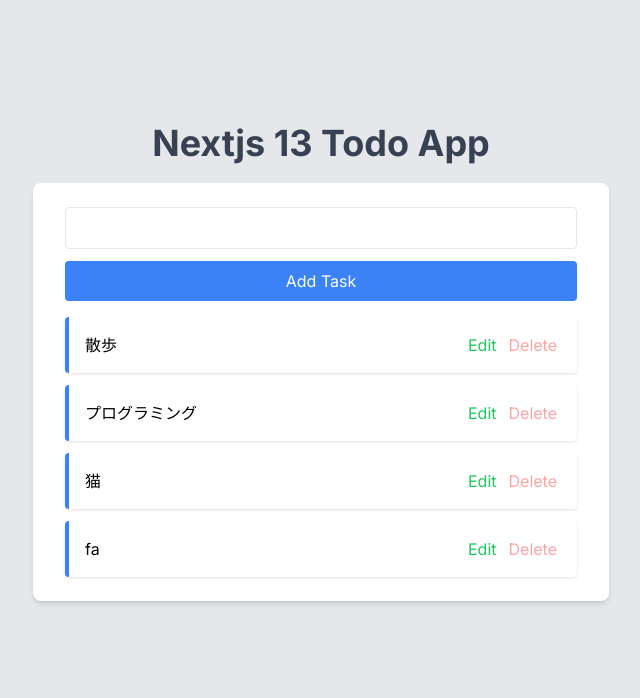
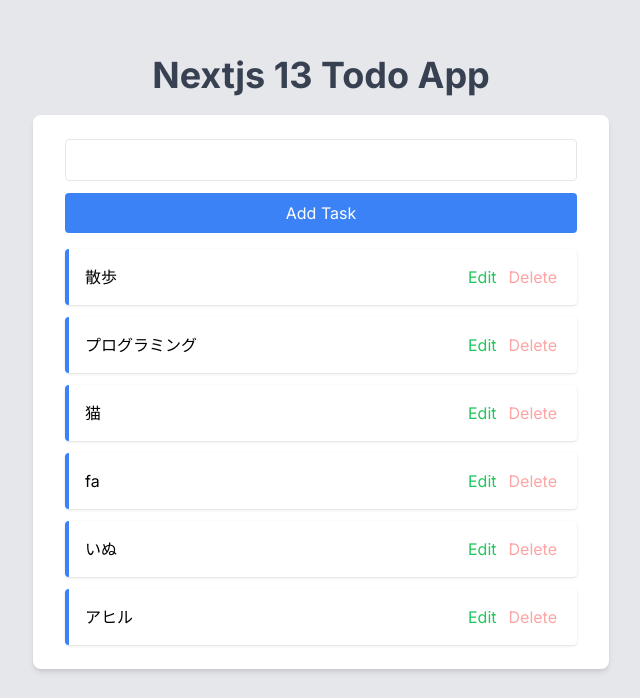
Before and after one commit to mozumasu/nexJs-Todo-app, a Next.js app: page / in a window 1280 px wide. Shown: the part 102-800 px from the top of the page, without its empty margins (319-959 px from the left). Built offline with nearby package versions, Linux system fonts and the light colour scheme; data requests are answered from the project's data file.

Commit message:
タスク追加時のIDをランダムに生成

```diff
--- a/package.json
+++ b/package.json
@@ -22,6 +22,10 @@
     "react": "18.2.0",
     "react-dom": "18.2.0",
     "tailwindcss": "3.3.3",
-    "typescript": "5.2.2"
+    "typescript": "5.2.2",
+    "uuid": "^9.0.1"
+  },
+  "devDependencies": {
+    "@types/uuid": "^9.0.4"
   }
 }
--- a/src/app/components/AddTaskBtn.tsx
+++ b/src/app/components/AddTaskBtn.tsx
@@ -1,6 +1,7 @@
 'use client';
 import { AddTask } from '@/page/api';
 import React, { ChangeEvent, FormEvent, useState } from 'react';
+import { v4 as uuidv4 } from 'uuid';
 
 const AddTaskBtn = () => {
   const [TaskTitle, setTaskTitle] = useState('');
@@ -8,7 +9,7 @@
   const handleSubmit = async (e: FormEvent) => {
     e.preventDefault();
 
-    await AddTask({ id: '4', text: TaskTitle });
+    await AddTask({ id: uuidv4(), text: TaskTitle });
 
     setTaskTitle('');
   };
--- a/src/app/data/todo.json
+++ b/src/app/data/todo.json
@@ -15,6 +15,14 @@
     {
       "id": "4",
       "text": "fa"
+    },
+    {
+      "id": "acc46f87-49b2-44ed-a743-018c0b7207c2",
+      "text": "いぬ"
+    },
+    {
+      "id": "31105462-db19-45f1-aa60-8b44f5585380",
+      "text": "アヒル"
     }
   ]
 }
```
Also changed, not shown: 1 other file (tests, documents, lock files or other folders).
